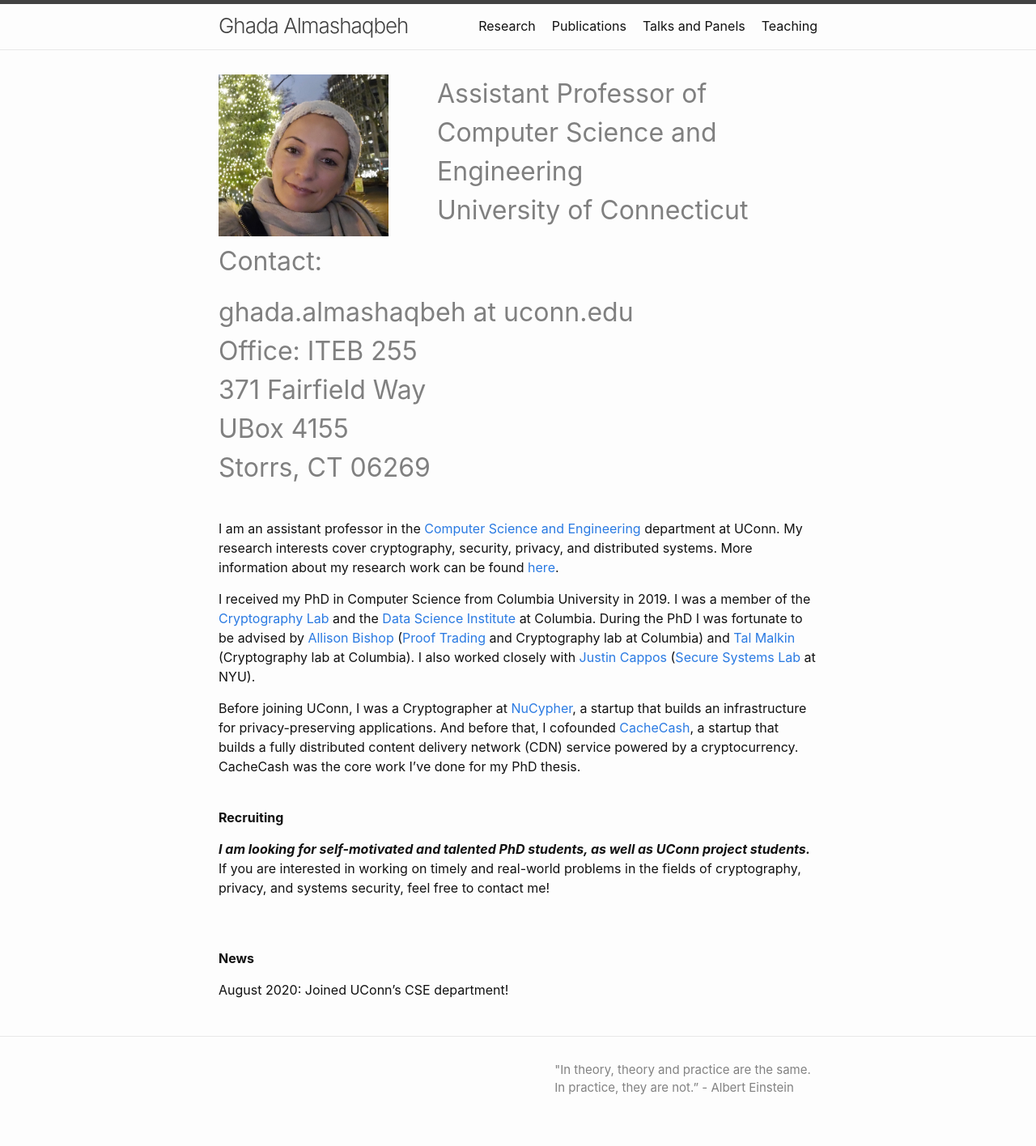
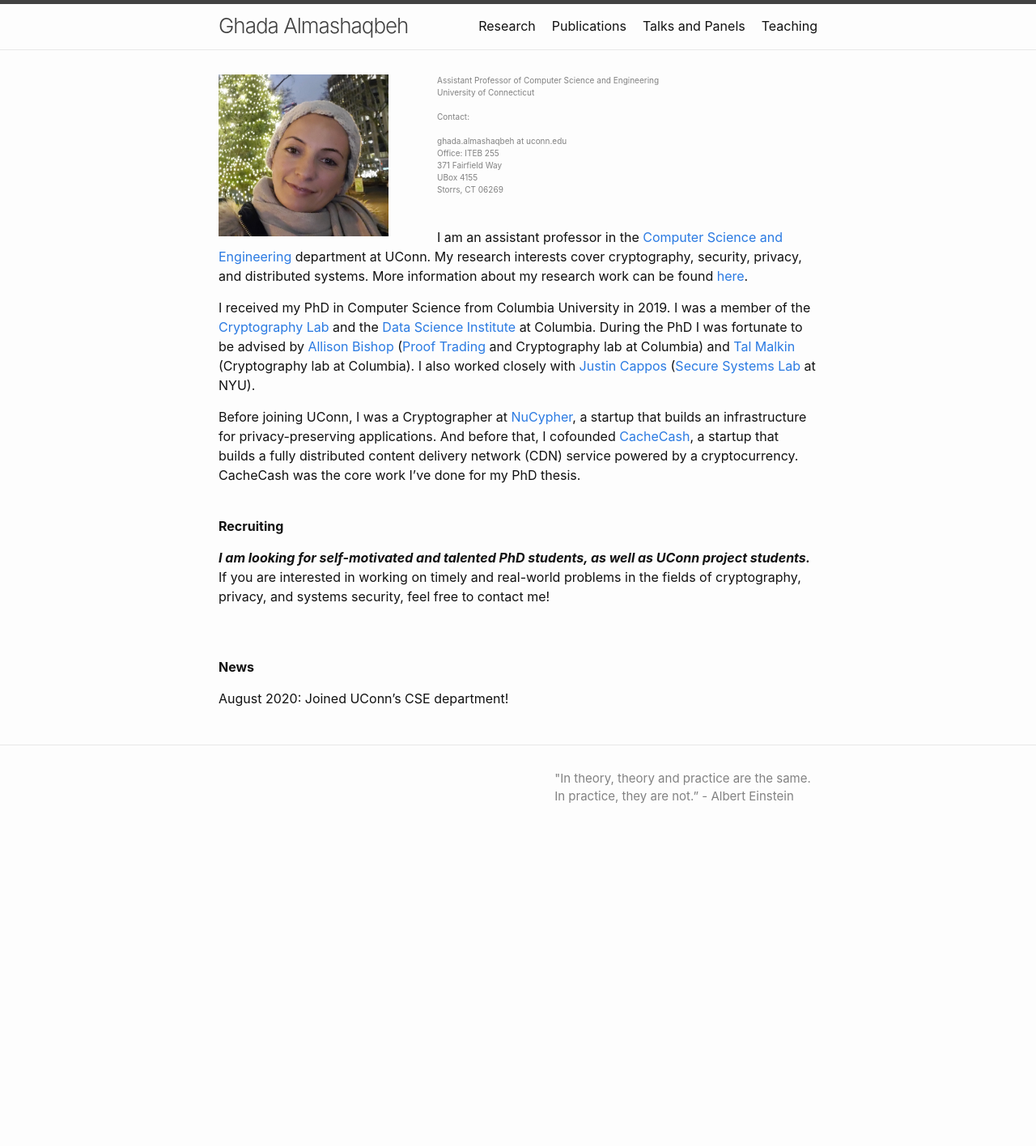
Before and after one commit to GhadaAlmashaqbeh/GhadaAlmashaqbeh.github.io, a Jekyll site: the page built from index.md, in a window 1280 px wide. Shown: the whole page at 81% size. Built offline with Jekyll 4.4.1, drawn with Linux system fonts in a browser that asks for light colours; after the commit the page ends 1056 px from its top, so only the background shows below that.

```diff
--- a/index.md
+++ b/index.md
@@ -10,7 +10,7 @@
     </div>
     <div class="col-1-2">
        <div class="content">
-          <span style="color:grey;font-size:2em;">
+          <span style="color:grey;font-size:10px;">
             <p>Assistant Professor of Computer Science and Engineering <br/> University of Connecticut </p>
             <p> Contact:</p>
             <p>ghada.almashaqbeh at uconn.edu <br/> Office: ITEB 255 <br/> 371 Fairfield Way <br/> UBox 4155 <br/> Storrs, CT  06269</p>
```
